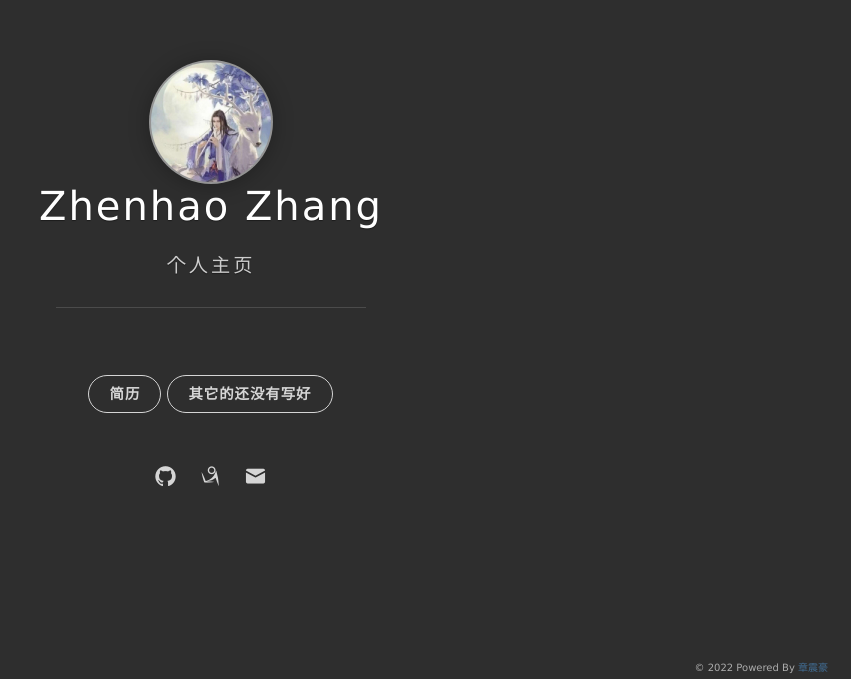
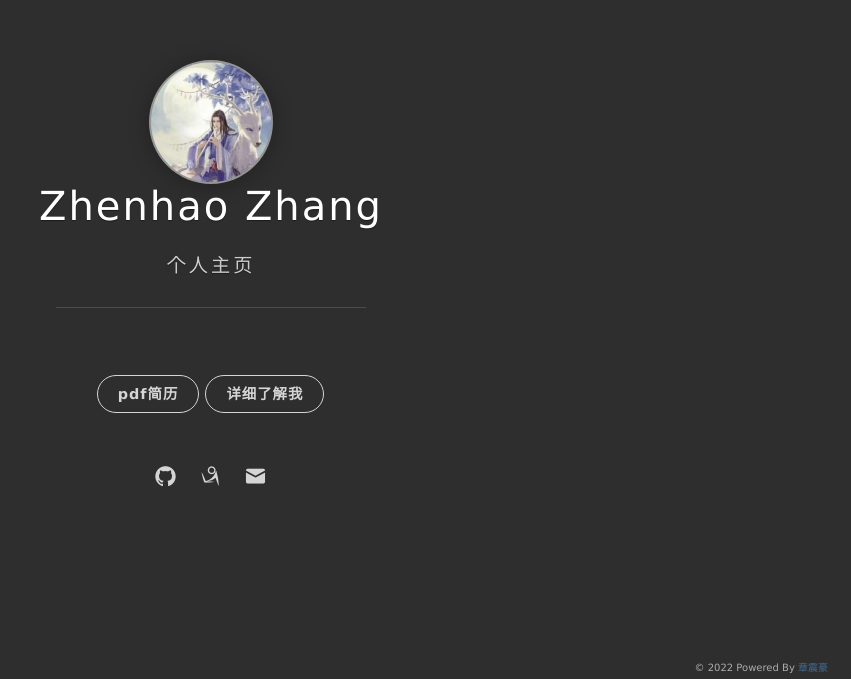
Before and after one commit to Zhenhao-Zhang/odlzzh, a plain HTML site: page index.html in a window 1280 px wide. Shown: the part 121-800 px from the top of the page, without its empty margins (429-1280 px from the left). Drawn offline with Linux system fonts and the light colour scheme; no server answers.

Commit message:
Update index.html

```diff
--- a/index.html
+++ b/index.html
@@ -58,11 +58,12 @@
                             <nav class="cover-navigation cover-navigation--primary">
                                 <ul class="navigation">
                                     <li class="navigation__item">
-                                        <a href="./Personal profile/index.pdf" class="blog-button" >简历</a>
+                                        <a href="./Personal profile/index.pdf" class="blog-button" >pdf简历</a>
                                     </li>
                                     <li class="navigation__item">
-                                        <a href="" class="blog-button" >其它的还没有写好</a>
+                                        <a href="./gitbook" class="blog-button" >详细了解我</a>
                                     </li>
+
 
                                 </ul>
                             </nav>
```
